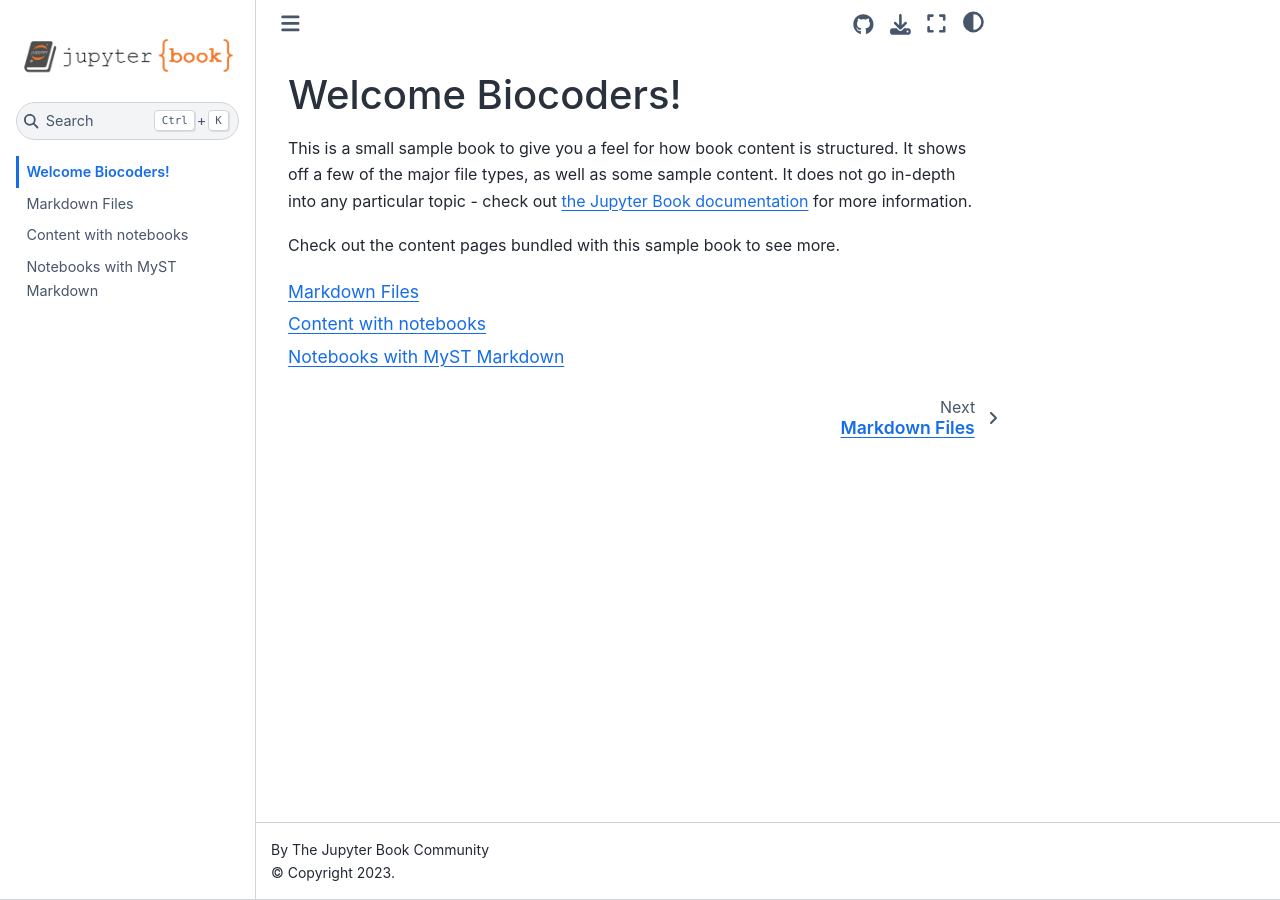
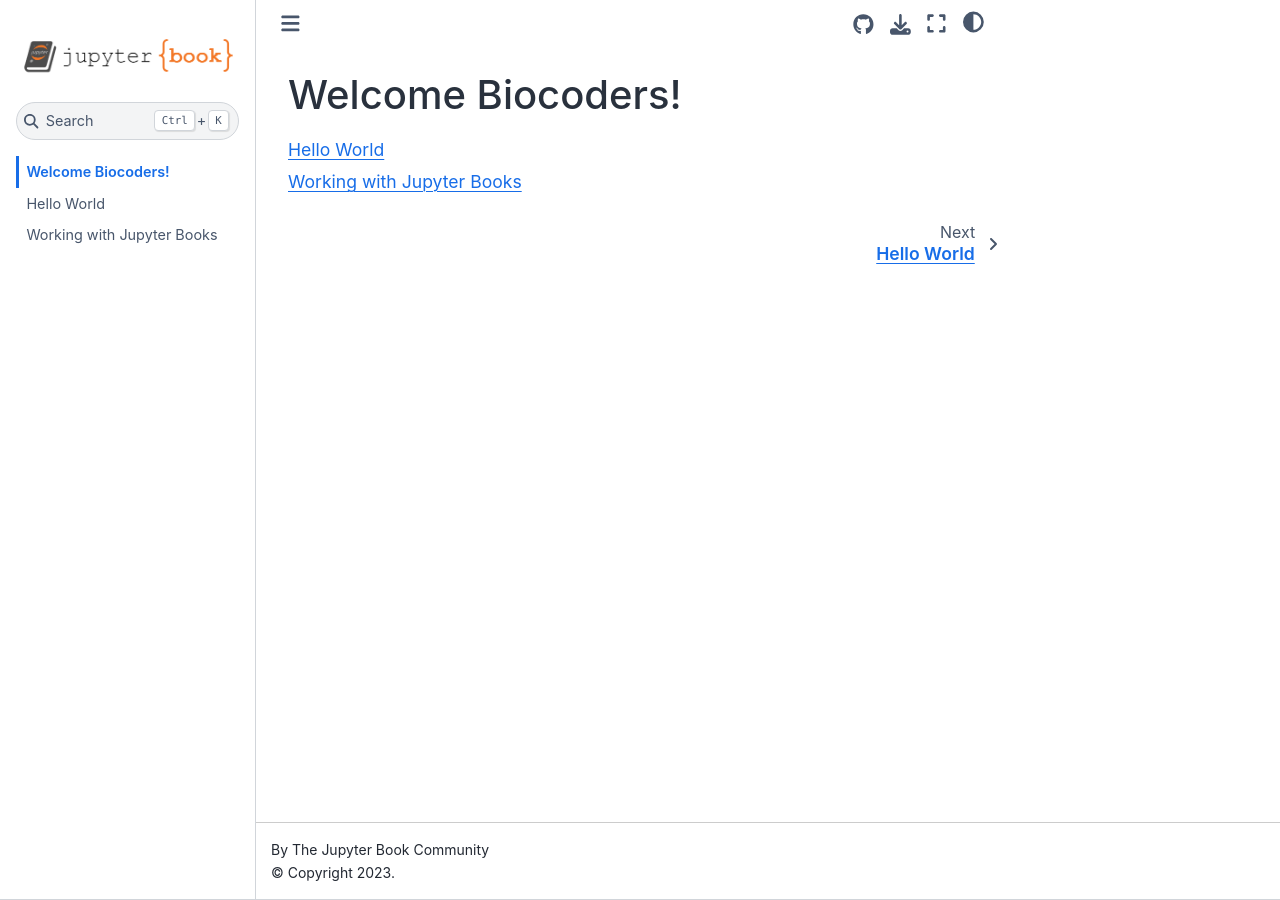
Before and after one commit to A-Telfer/biocoders-git-tutorial-2023, a Jupyter Book: the page built from docs/intro.md, in a window 1280 px wide. Built offline with Jupyter Book 1.0.4 settings and Sphinx 7.4.7 and the Sphinx Book theme 1.1.4, drawn with Linux system fonts in a browser that asks for light colours.

Commit message:
Updated docs

````diff
--- a/docs/_toc.yml
+++ b/docs/_toc.yml
@@ -4,6 +4,5 @@
 format: jb-book
 root: intro
 chapters:
-- file: markdown
-- file: notebooks
-- file: markdown-notebooks
+- file: github_quickstart
+- file: jupyter_books
--- a/docs/intro.md
+++ b/docs/intro.md
@@ -1,11 +1,5 @@
 # Welcome Biocoders!
 
-This is a small sample book to give you a feel for how book content is
-structured.
-It shows off a few of the major file types, as well as some sample content.
-It does not go in-depth into any particular topic - check out [the Jupyter Book documentation](https://jupyterbook.org) for more information.
-
-Check out the content pages bundled with this sample book to see more.
 
 ```{tableofcontents}
 ```
````
Also changed, not shown: docs/github_quickstart.md (added, +33 -0 lines), docs/jupyter_books.md (added, +28 -0 lines).
